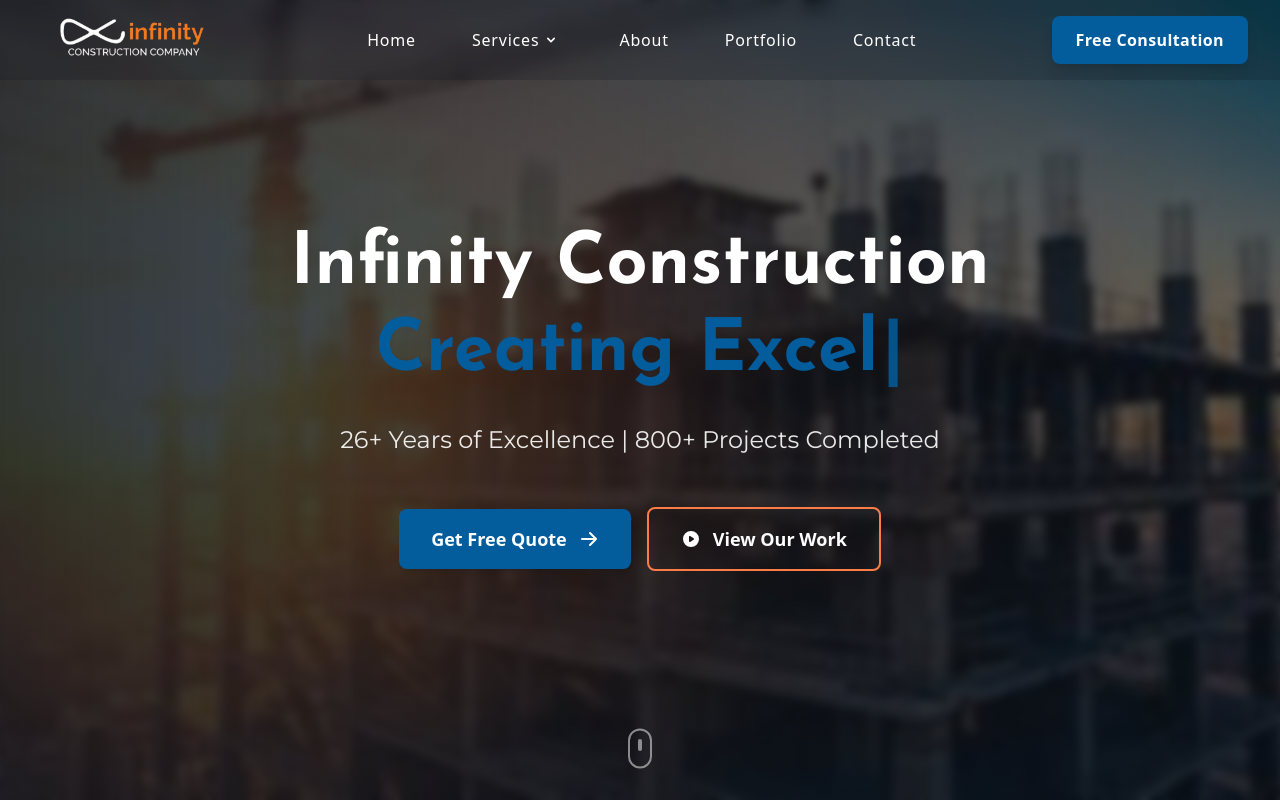
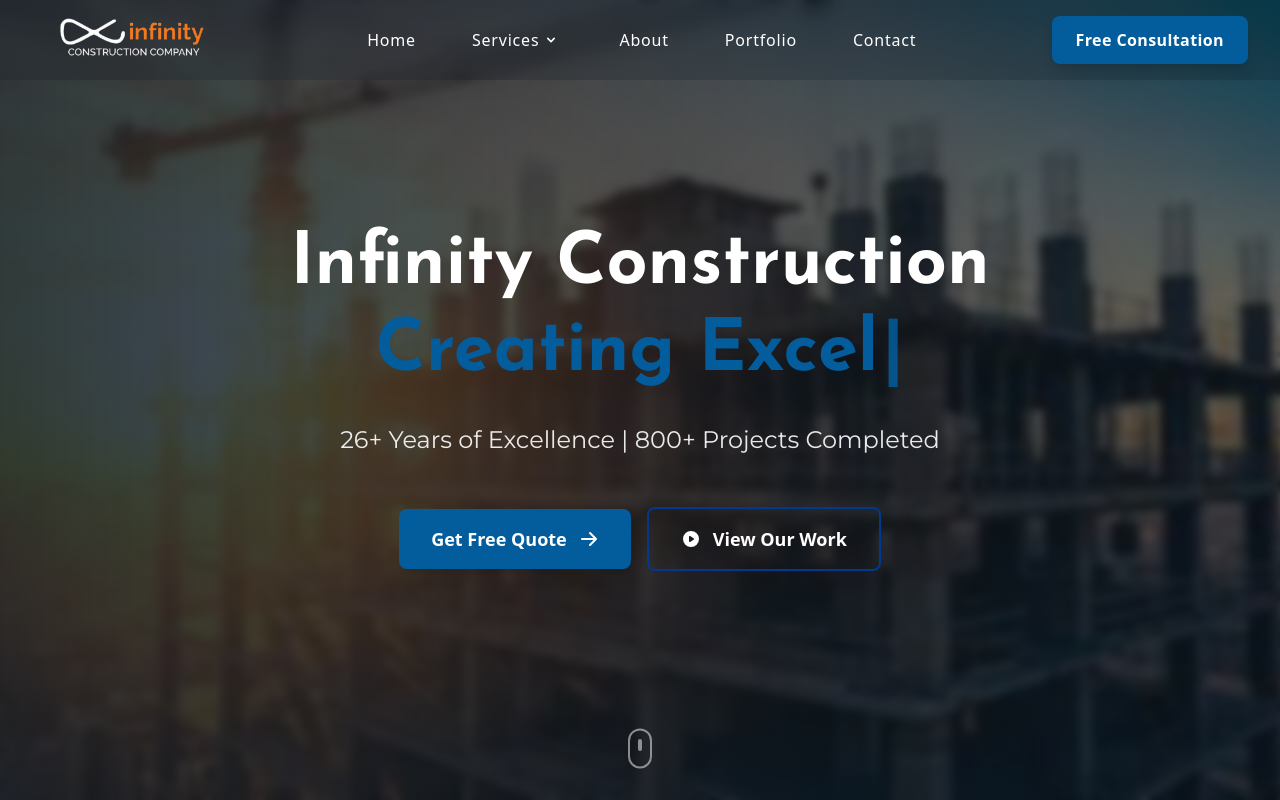
Before and after one commit to hamzaq453/infinity-construction-website, a Next.js app: page / in a window 1280 px wide. Shown: the top 800 px of the page. Built offline with nearby package versions, Linux system fonts and the light colour scheme.

Commit message:
Updated color palette and removed orange from Hero

```diff
--- a/src/app/globals.css
+++ b/src/app/globals.css
@@ -4,21 +4,21 @@
   /* --background:#171717 ; */
   --foreground: #ffffff;
   --primary-blue: #035D9D;
-  --accent-blue: #03388F;
-  --secondary-blue: #053969;
-  --deep-blue: #061C48;
-  --background: #101720;
-  --accent-orange: #FB7C47;
+  --royal-blue: #03388F;
+  --dark-blue: #053969;
+  --navy-blue: #061C48;
+  --background: #101D26;
+  /* Removed --accent-orange: #FB7C47; */
 }
 
 @theme inline {
   --color-background: var(--background);
   --color-foreground: var(--foreground);
   --color-primary: var(--primary-blue);
-  --color-accent: var(--accent-blue);
-  --color-secondary: var(--secondary-blue);
-  --color-deep: var(--deep-blue);
-  --color-accent-orange: var(--accent-orange);
+  --color-royal: var(--royal-blue);
+  --color-dark: var(--dark-blue);
+  --color-navy: var(--navy-blue);
+  /* Removed --color-accent-orange: var(--accent-orange); */
   /* --color-background-dark: var(--background-dark); */
 
   --font-josefin-sans: var(--font-josefin-sans);
--- a/src/components/Home/Hero.tsx
+++ b/src/components/Home/Hero.tsx
@@ -10,9 +10,9 @@
   const [isDeleting, setIsDeleting] = useState(false);
 
   const strings = [
-    { text: "Building Dreams", color: "text-accent-orange" },
+    { text: "Building Dreams", color: "text-royal" },
     { text: "Creating Excellence", color: "text-primary" },
-    { text: "Delivering Quality", color: "text-accent-orange" },
+    { text: "Delivering Quality", color: "text-royal" },
     { text: "Transforming Spaces", color: "text-primary" },
   ];
 
@@ -140,7 +140,7 @@
               whileHover={{ scale: 1.05 }}
               whileTap={{ scale: 0.95 }}
               onClick={() => scrollToSection('#portfolio')}
-              className="bg-transparent border-2 border-accent-orange text-foreground hover:bg-primary/10 px-8 py-4 rounded-lg font-semibold text-lg transition-all duration-300 flex items-center gap-3 group"
+              className="bg-transparent border-2 border-royal text-foreground hover:bg-primary/10 px-8 py-4 rounded-lg font-semibold text-lg transition-all duration-300 flex items-center gap-3 group"
             >
               <HiPlay className="w-5 h-5 group-hover:scale-110 transition-transform duration-200" />
               View Our Work
```
